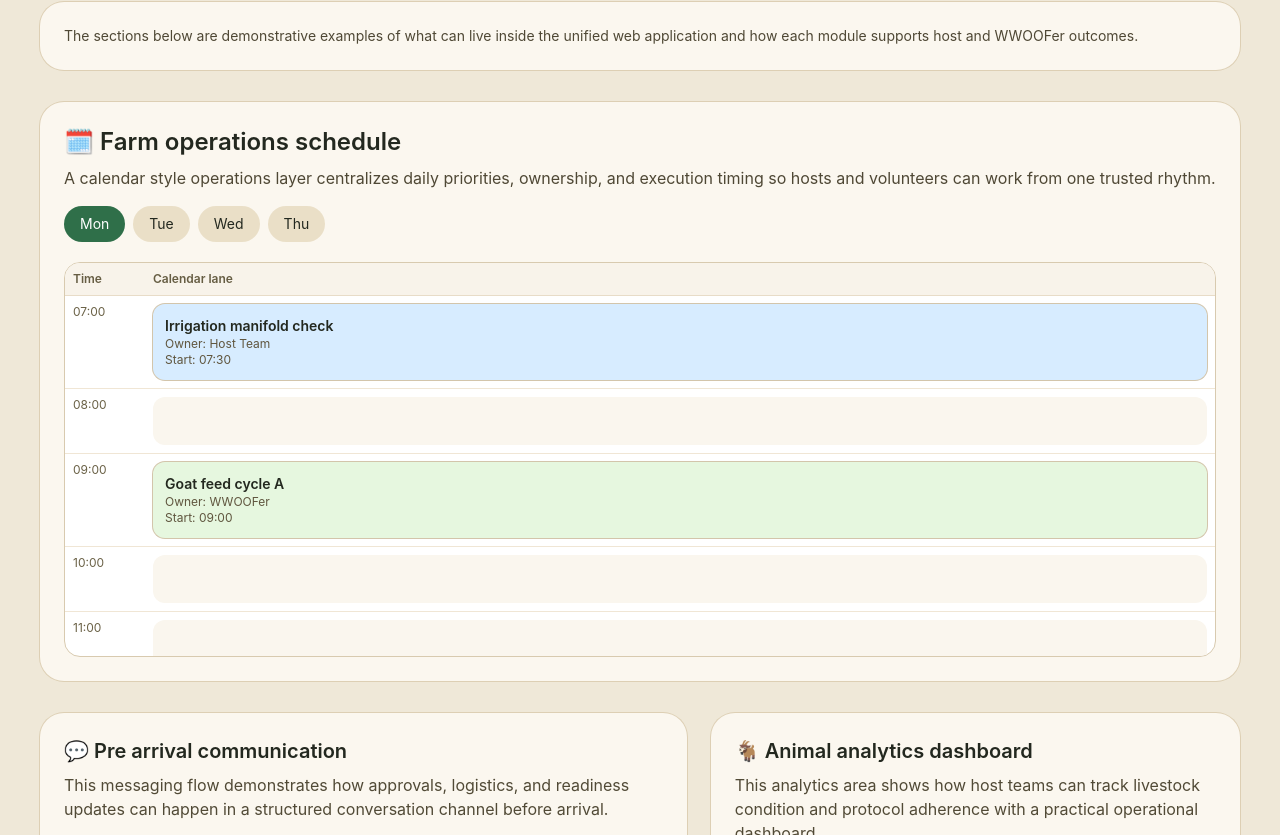
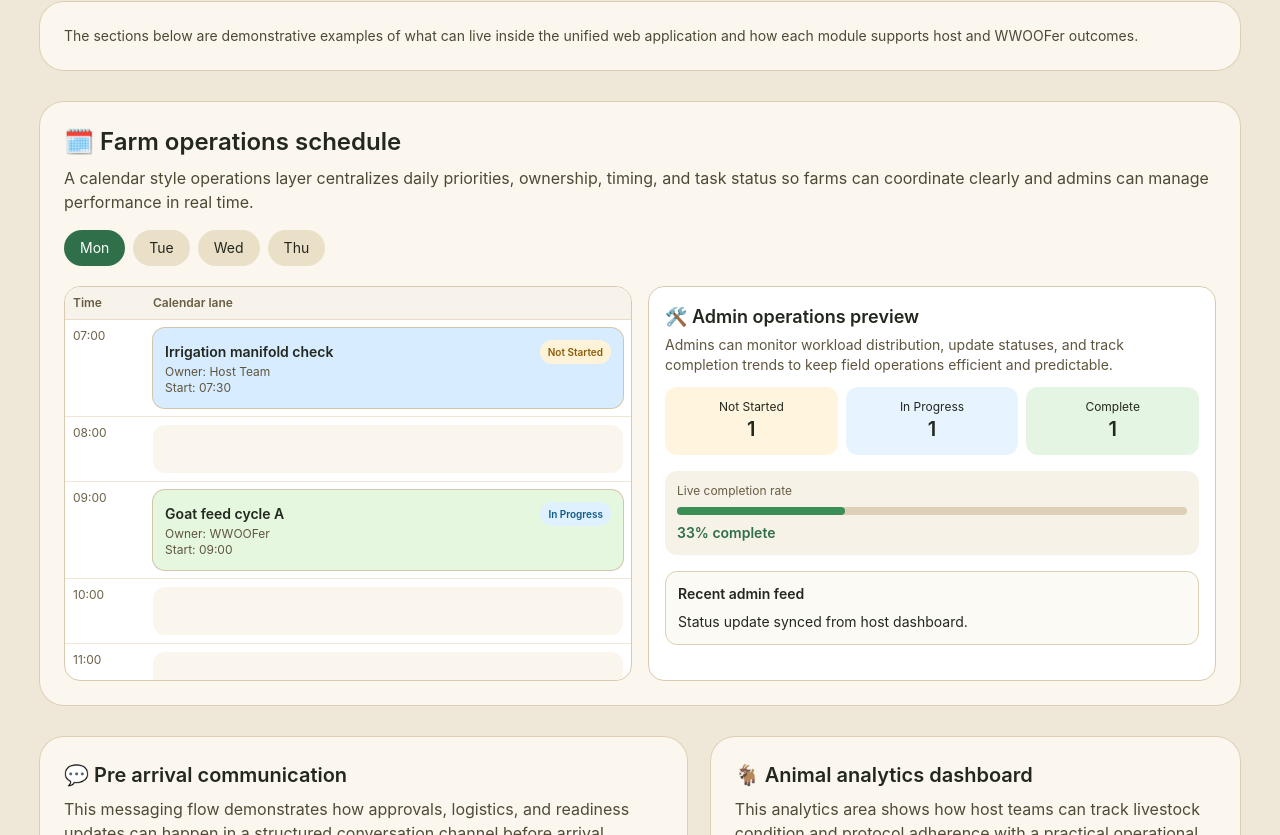
Before and after one commit to coltenalewis/SCPNetwork, a Next.js app: page / in a window 1280 px wide. Shown: the part 845-1680 px from the top of the page. Built offline with nearby package versions, Linux system fonts and the light colour scheme.

Commit message:
Add admin task status view and improve Goat Run controls

```diff
--- a/app/layout.tsx
+++ b/app/layout.tsx
@@ -3,8 +3,8 @@ import './globals.css';
 import { StoreProvider } from '@/lib/store';
 
 export const metadata: Metadata = {
-  title: 'SCP Facility Console',
-  description: 'SCP management and research simulation console.'
+  title: 'WWOOF Unified Support Platform Proposal',
+  description: 'Interactive proposal microsite for a unified WWOOF coordination platform.'
 };
 
 export default function RootLayout({ children }: { children: React.ReactNode }) {
--- a/app/page.tsx
+++ b/app/page.tsx
@@ -5,28 +5,30 @@ import { useEffect, useMemo, useState } from 'react';
 const HERO_BACKDROP_URL =
   'https://media.discordapp.net/attachments/814008763530346507/1474158663538049228/7f2be857-ebe5-4ddc-b80b-cb067de43253.png?ex=6998d4bd&is=6997833d&hm=feedd7d47dc7c1d9b17f96cac6621a03f070633f76860e1ecacdc80a1a3bfd3a&=&format=webp&quality=lossless&width=656&height=438';
 
+type TaskStatus = 'Not Started' | 'In Progress' | 'Complete';
+
 const scheduleDays = ['Mon', 'Tue', 'Wed', 'Thu'];
 
-const scheduleEvents: Record<string, { time: string; title: string; owner: string; color: string }[]> = {
+const scheduleEvents: Record<string, { time: string; title: string; owner: string; color: string; status: TaskStatus }[]> = {
   Mon: [
-    { time: '07:30', title: 'Irrigation manifold check', owner: 'Host Team', color: 'bg-[#d7ecff]' },
-    { time: '09:00', title: 'Goat feed cycle A', owner: 'WWOOFer', color: 'bg-[#e6f7df]' },
-    { time: '16:00', title: 'Compost temperature log', owner: 'WWOOFer', color: 'bg-[#ffeccf]' }
+    { time: '07:30', title: 'Irrigation manifold check', owner: 'Host Team', color: 'bg-[#d7ecff]', status: 'Not Started' },
+    { time: '09:00', title: 'Goat feed cycle A', owner: 'WWOOFer', color: 'bg-[#e6f7df]', status: 'In Progress' },
+    { time: '16:00', title: 'Compost temperature log', owner: 'WWOOFer', color: 'bg-[#ffeccf]', status: 'Complete' }
   ],
   Tue: [
-    { time: '08:00', title: 'Seed tray prep', owner: 'WWOOFer', color: 'bg-[#e6f7df]' },
-    { time: '10:00', title: 'Perimeter fence walk', owner: 'Host Team', color: 'bg-[#d7ecff]' },
-    { time: '17:00', title: 'Tool inventory closeout', owner: 'WWOOFer', color: 'bg-[#ffeccf]' }
+    { time: '08:00', title: 'Seed tray prep', owner: 'WWOOFer', color: 'bg-[#e6f7df]', status: 'Not Started' },
+    { time: '10:00', title: 'Perimeter fence walk', owner: 'Host Team', color: 'bg-[#d7ecff]', status: 'In Progress' },
+    { time: '17:00', title: 'Tool inventory closeout', owner: 'WWOOFer', color: 'bg-[#ffeccf]', status: 'Complete' }
   ],
   Wed: [
-    { time: '07:00', title: 'Livestock hydration audit', owner: 'Host Team', color: 'bg-[#d7ecff]' },
-    { time: '09:15', title: 'Harvest lane sorting', owner: 'WWOOFer', color: 'bg-[#e6f7df]' },
-    { time: '12:30', title: 'Safety huddle', owner: 'All', color: 'bg-[#efe4ff]' }
+    { time: '07:00', title: 'Livestock hydration audit', owner: 'Host Team', color: 'bg-[#d7ecff]', status: 'Not Started' },
+    { time: '09:15', title: 'Harvest lane sorting', owner: 'WWOOFer', color: 'bg-[#e6f7df]', status: 'In Progress' },
+    { time: '12:30', title: 'Safety huddle', owner: 'All', color: 'bg-[#efe4ff]', status: 'Complete' }
   ],
   Thu: [
-    { time: '07:40', title: 'Drip line pressure map', owner: 'Host Team', color: 'bg-[#d7ecff]' },
-    { time: '09:20', title: 'Egg station sanitation', owner: 'WWOOFer', color: 'bg-[#e6f7df]' },
-    { time: '17:10', title: 'Daily closeout report', owner: 'WWOOFer', color: 'bg-[#ffeccf]' }
+    { time: '07:40', title: 'Drip line pressure map', owner: 'Host Team', color: 'bg-[#d7ecff]', status: 'Not Started' },
+    { time: '09:20', title: 'Egg station sanitation', owner: 'WWOOFer', color: 'bg-[#e6f7df]', status: 'In Progress' },
+    { time: '17:10', title: 'Daily closeout report', owner: 'WWOOFer', color: 'bg-[#ffeccf]', status: 'Complete' }
   ]
 };
 
@@ -53,12 +55,19 @@ const threadMessages = [
   { from: 'System', text: 'Approval complete. Onboarding is now available.', ts: '09:12' }
 ];
 
+const statusColors: Record<TaskStatus, string> = {
+  'Not Started': 'bg-[#fef3d8] text-[#8c5d08]',
+  'In Progress': 'bg-[#dff1ff] text-[#0f5a88]',
+  Complete: 'bg-[#dff3df] text-[#1d5a2d]'
+};
+
 export default function HomePage() {
   const [day, setDay] = useState<keyof typeof scheduleEvents>('Mon');
   const [forumIndex, setForumIndex] = useState(0);
   const [protocolFrame, setProtocolFrame] = useState(0);
   const [chatVisible, setChatVisible] = useState(0);
   const [onboardingOpen, setOnboardingOpen] = useState(false);
+  const [adminPulse, setAdminPulse] = useState(0);
 
   const [step, setStep] = useState(0);
   const [name, setName] = useState('');
@@ -81,6 +90,11 @@ export default function HomePage() {
 
   useEffect(() => {
     const id = setInterval(() => setProtocolFrame((f) => f + 1), 1200);
+    return () => clearInterval(id);
+  }, []);
+
+  useEffect(() => {
+    const id = setInterval(() => setAdminPulse((p) => p + 1), 1800);
     return () => clearInterval(id);
   }, []);
 
@@ -135,6 +149,17 @@ export default function HomePage() {
     }
   }, [obstacleX, goatY, gameRunning, score]);
 
+  useEffect(() => {
+    const handleKey = (e: KeyboardEvent) => {
+      if (e.code === 'Space') {
+        e.preventDefault();
+        if (gameRunning) setVelocity(8.5);
+      }
+    };
+    window.addEventListener('keydown', handleKey);
+    return () => window.removeEventListener('keydown', handleKey);
+  }, [gameRunning]);
+
   const canContinue = useMemo(() => {
     if (step === 0) return name.trim().length > 1;
     if (step === 1) return skills.length > 0;
@@ -164,6 +189,14 @@ export default function HomePage() {
     if (!gameRunning) return;
     setVelocity(8.5);
   };
+
+  const dayEvents = scheduleEvents[day];
+  const statusCount = {
+    notStarted: dayEvents.filter((e) => e.status === 'Not Started').length,
+    inProgress: dayEvents.filter((e) => e.status === 'In Progress').length,
+    complete: dayEvents.filter((e) => e.status === 'Complete').length
+  };
+  const completion = Math.round((statusCount.complete / dayEvents.length) * 100);
 
   return (
     <div className="min-h-screen w-full bg-[#efe8d8] text-[#23281f]">
@@ -202,7 +235,7 @@ export default function HomePage() {
 
         <section id="schedule" className="rounded-3xl bg-[#fbf7ef] p-6 ring-1 ring-[#ddcfb4]">
           <h2 className="text-2xl font-semibold">🗓️ Farm operations schedule</h2>
-          <p className="mt-2 text-[#4f4835]">A calendar style operations layer centralizes daily priorities, ownership, and execution timing so hosts and volunteers can work from one trusted rhythm.</p>
+          <p className="mt-2 text-[#4f4835]">A calendar style operations layer centralizes daily priorities, ownership, timing, and task status so farms can coordinate clearly and admins can manage performance in real time.</p>
           <div className="mt-4 flex flex-wrap gap-2">
             {scheduleDays.map((d) => (
               <button key={d} onClick={() => setDay(d as keyof typeof scheduleEvents)} className={`rounded-full px-4 py-2 text-sm ${day === d ? 'bg-[#2f6f49] text-white' : 'bg-[#eadfc7]'}`}>
@@ -210,7 +243,9 @@ export default function HomePage() {
               </button>
             ))}
           </div>
-          <div className="mt-5 overflow-hidden rounded-2xl border border-[#d8caaf] bg-white">
+
+          <div className="mt-5 grid gap-4 lg:grid-cols-2">
+            <div className="overflow-hidden rounded-2xl border border-[#d8caaf] bg-white">
               <div className="grid grid-cols-[80px_1fr] border-b border-[#e8dcc8] bg-[#f8f3ea] text-xs text-[#665d43]">
                 <div className="p-2 font-semibold">Time</div>
                 <div className="p-2 font-semibold">Calendar lane</div>
@@ -224,7 +259,10 @@ export default function HomePage() {
                       <div className="p-2">
                         {event ? (
                           <div className={`rounded-xl p-3 text-sm ring-1 ring-[#d3c5ab] ${event.color}`}>
+                            <div className="flex items-center justify-between gap-2">
                               <p className="font-semibold">{event.title}</p>
+                              <span className={`rounded-full px-2 py-0.5 text-[10px] font-semibold ${statusColors[event.status]}`}>{event.status}</span>
+                            </div>
                             <p className="text-xs text-[#5f553e]">Owner: {event.owner}</p>
                             <p className="text-xs text-[#5f553e]">Start: {event.time}</p>
                           </div>
@@ -235,6 +273,29 @@ export default function HomePage() {
                     </div>
                   );
                 })}
+              </div>
+            </div>
+
+            <div className="rounded-2xl border border-[#d8caaf] bg-white p-4">
+              <h3 className="text-lg font-semibold">🛠️ Admin operations preview</h3>
+              <p className="mt-1 text-sm text-[#5e553e]">Admins can monitor workload distribution, update statuses, and track completion trends to keep field operations efficient and predictable.</p>
+
+              <div className="mt-3 grid grid-cols-3 gap-2 text-center text-sm">
+                <div className="rounded-xl bg-[#fff5de] p-3"><p className="text-xs">Not Started</p><p className="text-xl font-semibold">{statusCount.notStarted}</p></div>
+                <div className="rounded-xl bg-[#e7f3ff] p-3"><p className="text-xs">In Progress</p><p className="text-xl font-semibold">{statusCount.inProgress}</p></div>
+                <div className="rounded-xl bg-[#e5f5e3] p-3"><p className="text-xs">Complete</p><p className="text-xl font-semibold">{statusCount.complete}</p></div>
+              </div>
+
+              <div className="mt-4 rounded-xl bg-[#f7f2e8] p-3">
+                <p className="text-xs text-[#665d43]">Live completion rate</p>
+                <div className="mt-2 h-2 rounded-full bg-[#ddd0b6]"><div className="h-2 rounded-full bg-[#3b8e56] transition-all" style={{ width: `${completion}%` }} /></div>
+                <p className="mt-2 text-sm font-semibold text-[#2f6f49]">{completion}% complete</p>
+              </div>
+
+              <div className="mt-4 rounded-xl border border-[#ded0b4] bg-[#fcfaf4] p-3 text-sm">
+                <p className="font-semibold">Recent admin feed</p>
+                <p className="mt-2">{adminPulse % 3 === 0 ? 'Status update synced from host dashboard.' : adminPulse % 3 === 1 ? 'Volunteer task handoff acknowledged in real time.' : 'Schedule completion analytics recalculated for today.'}</p>
+              </div>
             </div>
           </div>
         </section>
@@ -452,10 +513,11 @@ export default function HomePage() {
               <p>Score: <span className="font-semibold">{score}</span></p>
               <p>Best: <span className="font-semibold">{bestScore}</span></p>
             </div>
-            <div className="relative h-36 overflow-hidden rounded-xl bg-gradient-to-b from-[#d9f1ff] to-[#eef7e6]">
+            <div onClick={jump} className="relative h-36 cursor-pointer overflow-hidden rounded-xl bg-gradient-to-b from-[#d9f1ff] to-[#eef7e6]">
               <div className="absolute bottom-0 h-8 w-full bg-[#85b66a]" />
-              <div className="absolute bottom-8 text-2xl" style={{ left: '10%', transform: `translateY(-${goatY}px)` }}>🐐</div>
+              <div className="absolute bottom-8 text-2xl" style={{ left: '10%', transform: `translateY(-${goatY}px) scaleX(-1)` }}>🐐</div>
               <div className="absolute bottom-8 text-2xl" style={{ left: `${obstacleX}%` }}>🌵</div>
+              {!gameRunning && <p className="absolute left-3 top-3 rounded-lg bg-white/85 px-2 py-1 text-xs">Tap or press Space to jump</p>}
             </div>
             <div className="mt-3 flex gap-2">
               <button onClick={startGame} className="rounded-full bg-[#2f6f49] px-4 py-2 text-sm font-semibold text-white">Start Goat Run</button>
```
Lines whose indentation alone changed are shown as unchanged.
